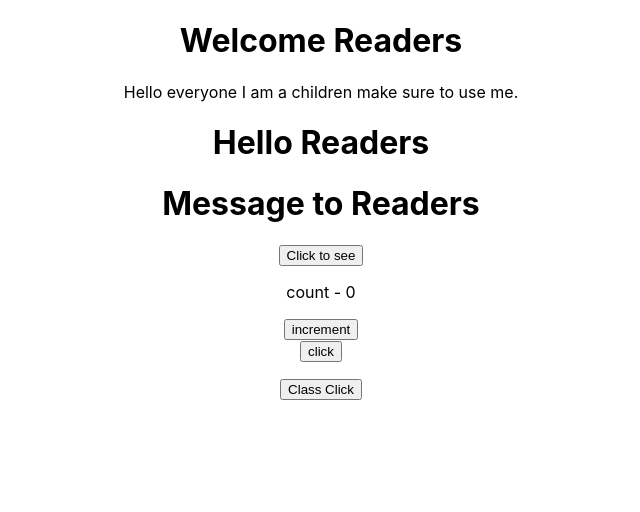
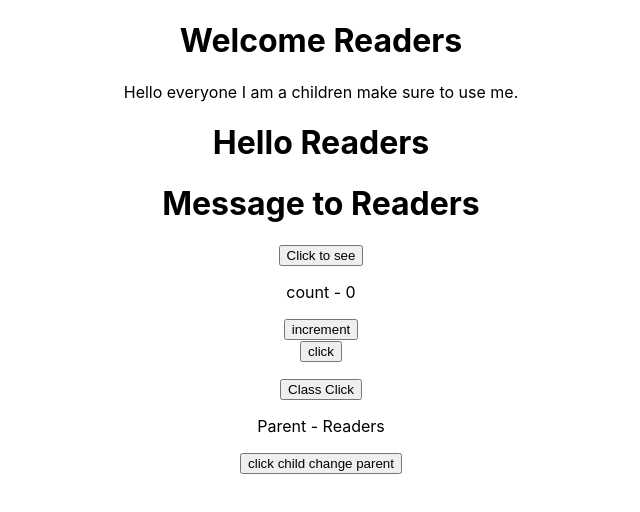
Before and after one commit to deepakdevcast/Learning-React, a React (Create React App) app in the folder workingwithreact/: page / in a window 1280 px wide. Shown: the top 512 px of the page, without its empty margins (319-959 px from the left). Built offline with nearby package versions, Linux system fonts and the light colour scheme.

Commit message:
child to parent work

```diff
--- a/workingwithreact/src/App.js
+++ b/workingwithreact/src/App.js
@@ -5,6 +5,7 @@ import Message from './Components/Message';
 import Counter from './Components/Counter';
 import ClickHandler from './Components/ClickHandler';
 import ClassClick from './Components/ClassClick';
+import Parent from './Components/Parent';
 function App() {
   return (
     <div className="App">
@@ -30,6 +31,9 @@ function App() {
 
       {/* Class componenet Event handler */}
       <ClassClick/>
+
+      {/* child to parent - method as props */}
+      <Parent/>
     </div>
   );
 }
--- /dev/null
+++ b/workingwithreact/src/Components/Child.js
@@ -0,0 +1,12 @@
+import React from 'react'
+
+function Child(props) {
+    return (
+
+        <div>
+            <button onClick={()=>props.handle("child")}>click child change parent</button>
+        </div>
+    )
+}
+
+export default Child
--- /dev/null
+++ b/workingwithreact/src/Components/Parent.js
@@ -0,0 +1,32 @@
+import React, { Component } from 'react'
+import Child from './Child'
+
+class Parent extends Component {
+    constructor(props) {
+        super(props)
+
+        this.state = {
+            howis: "Parent",
+            name: "Readers"
+        }
+        this.changing = this.changing.bind(this)
+    }
+
+    changing(howis = "Parent"){
+        this.setState(prevState=>({
+            howis: howis,
+            name: "learners"
+        }))
+    }
+    render() {
+        return (
+            <div>
+                <p>{this.state.howis} - {this.state.name}</p>
+
+                <Child handle={this.changing}/>
+            </div>
+        )
+    }
+}
+
+export default Parent
```
